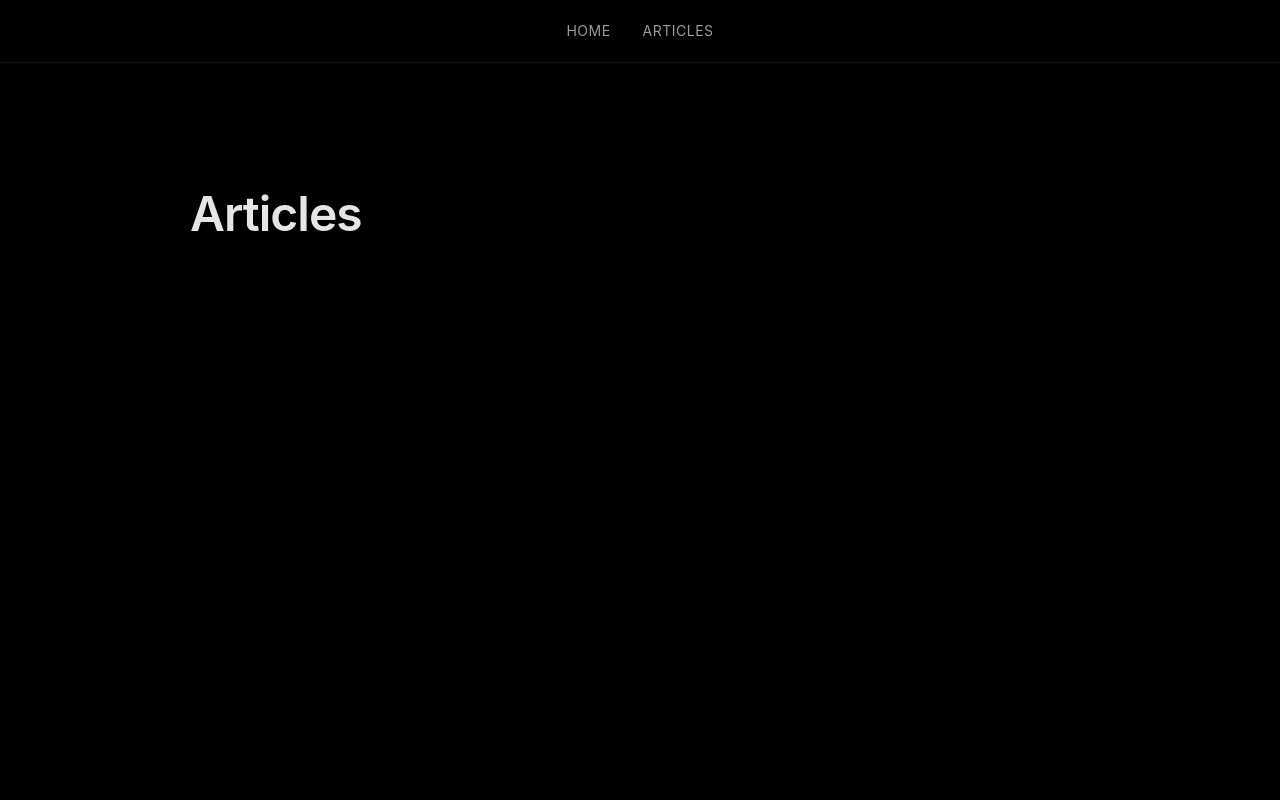
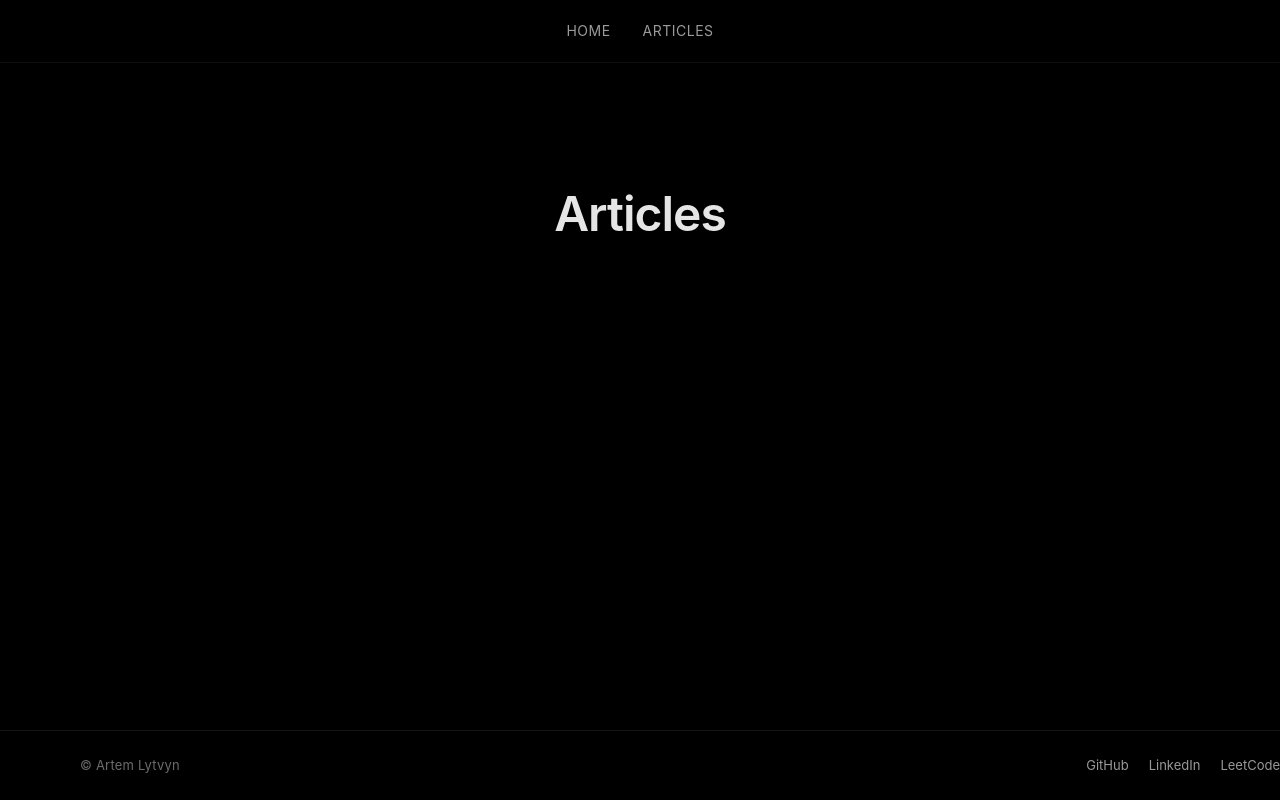
Before and after one commit to letv1nnn/letv1nnn.github.io, a React (Vite) app: page /articles in a window 1280 px wide. Built offline with nearby package versions, Linux system fonts and the light colour scheme.

Commit message:
changed style

```diff
--- a/src/Layout.tsx
+++ b/src/Layout.tsx
@@ -1,6 +1,7 @@
 import { Routes, Route, Link } from 'react-router-dom'
 import { Home } from './pages/Home'
 import { Articles } from './pages/Articles';
+import { Footer } from './pages/Footer';
 
 export const Layout = () => {
   return (
@@ -13,6 +14,9 @@ export const Layout = () => {
         <Route path='/home' element={<Home />}/>
         <Route path='/articles' element={<Articles />}/>
       </Routes>
+      <footer>
+        <Footer />
+      </footer>
     </>
   );
 }
--- a/src/index.css
+++ b/src/index.css
@@ -1,3 +1,13 @@
+html, body, #root {
+  height: 100%;
+}
+
+#root {
+  display: flex;
+  flex-direction: column;
+  min-height: 100vh;
+}
+
 body {
   margin: 0;
   background-color: #000;
--- /dev/null
+++ b/src/pages/Footer.css
@@ -0,0 +1,40 @@
+.footer {
+  background: #000;
+  color: rgba(255, 255, 255, 0.6);
+  padding: 24px 40px;
+  font-size: 13px;
+  border-top: 1px solid rgba(255, 255, 255, 0.08);
+  position: fixed;
+  bottom: 0;
+  left: 0;
+  width: 100%;
+}
+
+.footer-container {
+  display: flex;
+  justify-content: space-between;
+  align-items: center;
+  max-width: 1200px;
+  margin: 0 auto;
+}
+
+.footer-left {
+  opacity: 0.7;
+  letter-spacing: 0.2px;
+}
+
+.footer-right {
+  display: flex;
+  gap: 20px;
+}
+
+.footer-right a {
+  color: rgba(255, 255, 255, 0.6);
+  text-decoration: none;
+  transition: opacity 0.2s ease;
+}
+
+.footer-right a:hover {
+  opacity: 1;
+  color: rgba(255, 255, 255, 0.9);
+}
--- /dev/null
+++ b/src/pages/Footer.tsx
@@ -0,0 +1,21 @@
+import './Footer.css'
+
+export const Footer = () => {
+  return (
+    <footer className="footer">
+      <div className="footer-container">
+
+        <div className="footer-left">
+          © Artem Lytvyn
+        </div>
+
+        <div className="footer-right">
+          <a href="https://github.com/letv1nnn">GitHub</a>
+          <a href="https://www.linkedin.com/in/artem-lytvyn-22694b348/">LinkedIn</a>
+          <a href="https://leetcode.com/u/letv1n/">LeetCode</a>
+        </div>
+
+      </div>
+    </footer>
+  );
+};
```
